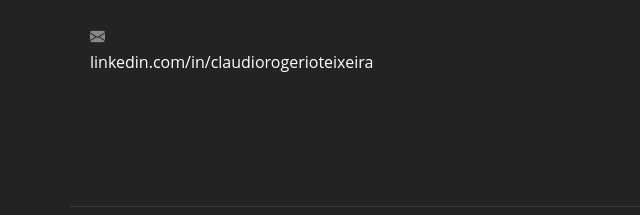
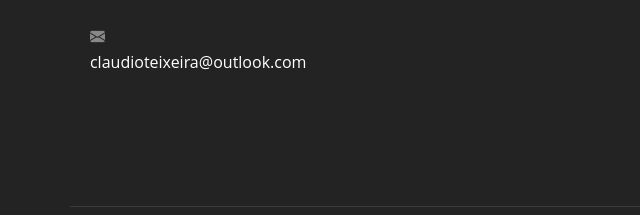
Before and after one commit to ClaudioRogerioTeixeira/portfolio, a plain HTML site: page index.html in a window 1280 px wide. Shown: the part 2765-2980 px from the top of the page, 0-640 px from the left. Drawn offline with nearby package versions, Linux system fonts and the light colour scheme.

Commit message:
Alteração texto email

```diff
--- a/index.html
+++ b/index.html
@@ -346,7 +346,7 @@
             </div>
             <div class="detail">
               <i class="bi bi-envelope-fill"></i>
-              <p><a class="link" href="mailto:claudioteixeira@outlook.com" target="blank">linkedin.com/in/claudiorogerioteixeira</a></p>
+              <p><a class="link" href="mailto:claudioteixeira@outlook.com" target="blank">claudioteixeira@outlook.com</a></p>
             </div>
           </div>
         </div>
```
